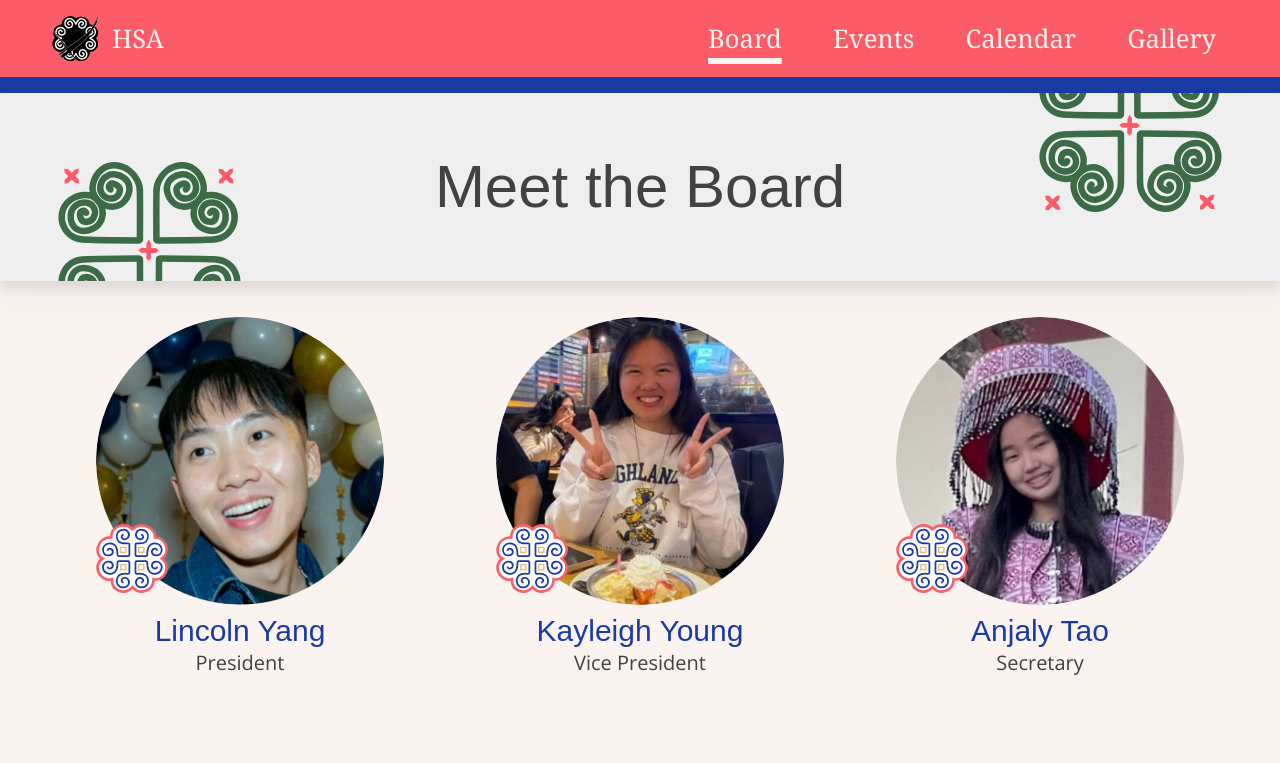
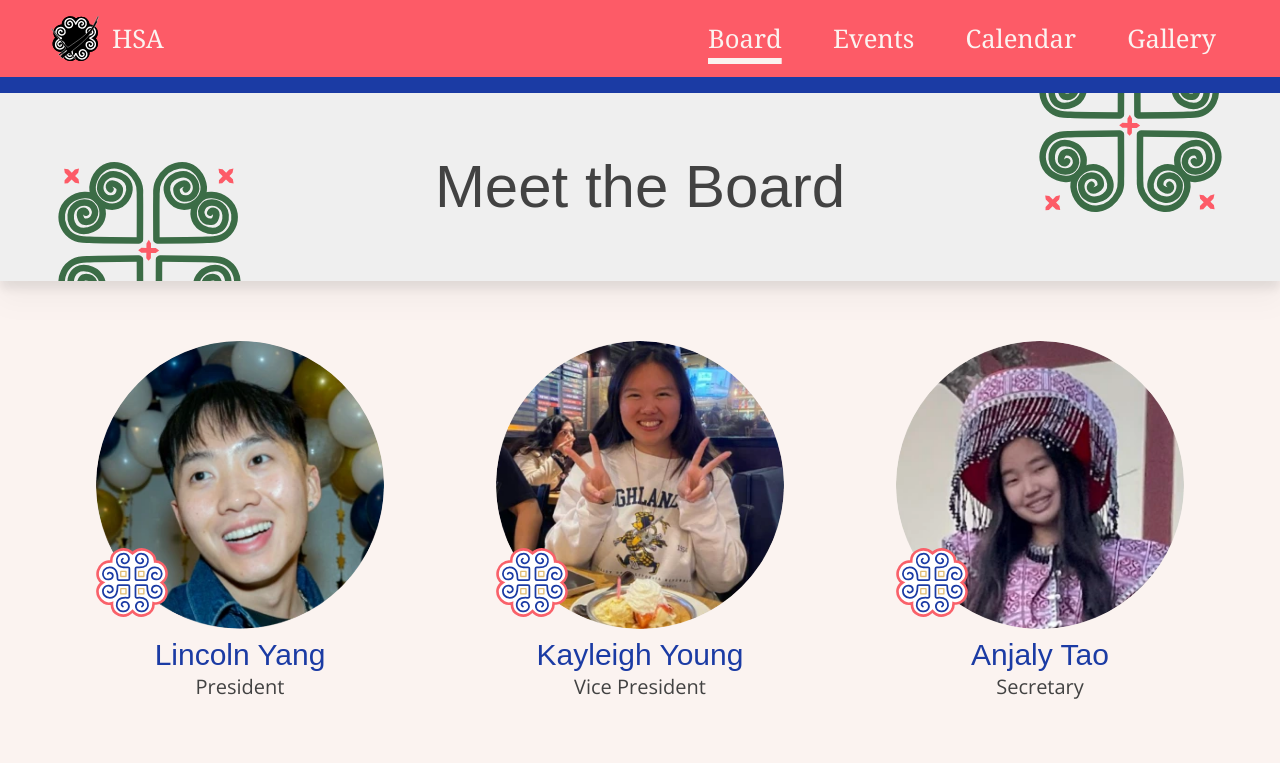
Before and after one commit to acm-ucr/hsa-website, a Next.js app: page /board in a window 1280 px wide. Shown: the top 763 px of the page. Built offline with nearby package versions, Linux system fonts and the light colour scheme; a web font is replaced by a local one.

Commit message:
added margin to top of images area to create gap between footer and board member images

```diff
--- a/src/components/board/Boards.tsx
+++ b/src/components/board/Boards.tsx
@@ -4,7 +4,7 @@ import Board from "@/components/board/Board";
 const Boards = () => {
   return (
     <div className="flex flex-col items-center bg-hsa-tan-100 p-5 font-songMyung">
-      <div className="hidden w-full justify-center gap-20 md:flex">
+      <div className="hidden w-full justify-center gap-20 mt-6 md:flex">
         {board.slice(0, 3).map(({ position, name, image, badge }, index) => (
           <Board
             key={index}
```
